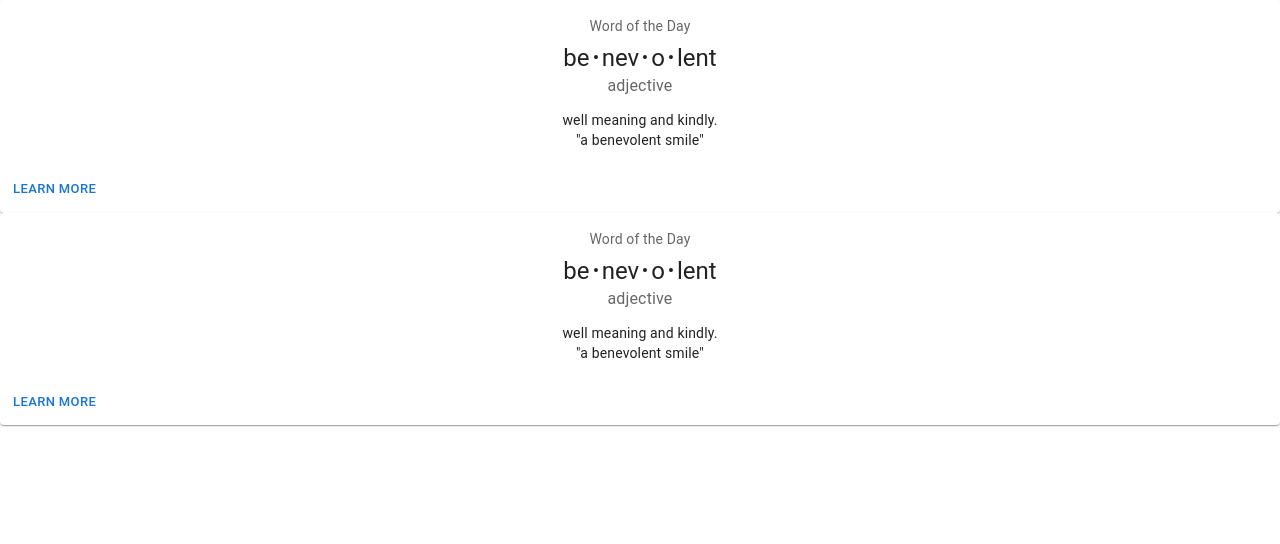
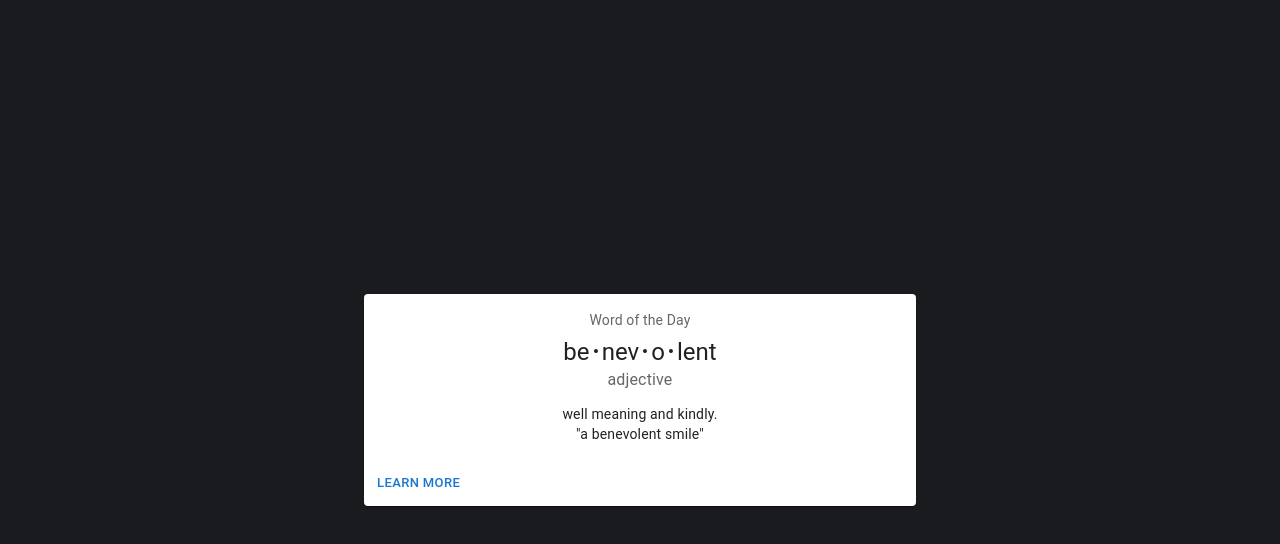
Before and after one commit to MoomenEltelbany/todo_list, a React (Create React App) app: page / in a window 1280 px wide. Shown: the top 544 px of the page. Built offline with nearby package versions, Linux system fonts and the light colour scheme.

Commit message:
Container
Added the container properties to the list

```diff
--- a/src/App.js
+++ b/src/App.js
@@ -1,11 +1,22 @@
 import "./App.css";
 import TodoCard from "./TodoCard";
+import Container from "@mui/material/Container";
 
 function App() {
     return (
-        <div className="App">
-            <TodoCard />
-            <TodoCard />
+        <div
+            className="App"
+            style={{
+                height: "100vh",
+                backgroundColor: "#191B1E",
+                display: "flex",
+                justifyContent: "center",
+                alignItems: "center",
+            }}
+        >
+            <Container maxWidth="sm">
+                <TodoCard />
+            </Container>
         </div>
     );
 }
```
Also changed, not shown: src/Btns.jsx (deleted, +0 -13 lines).
